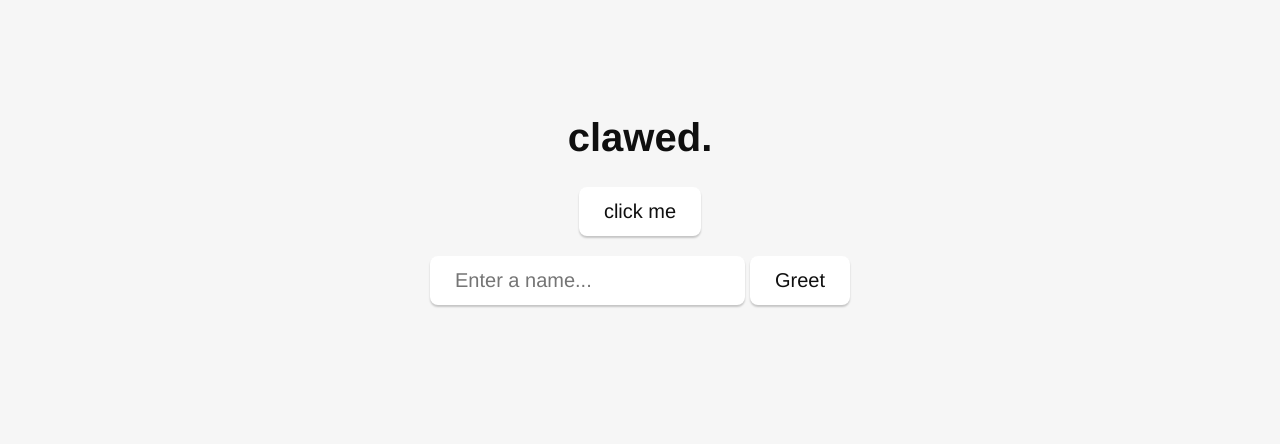
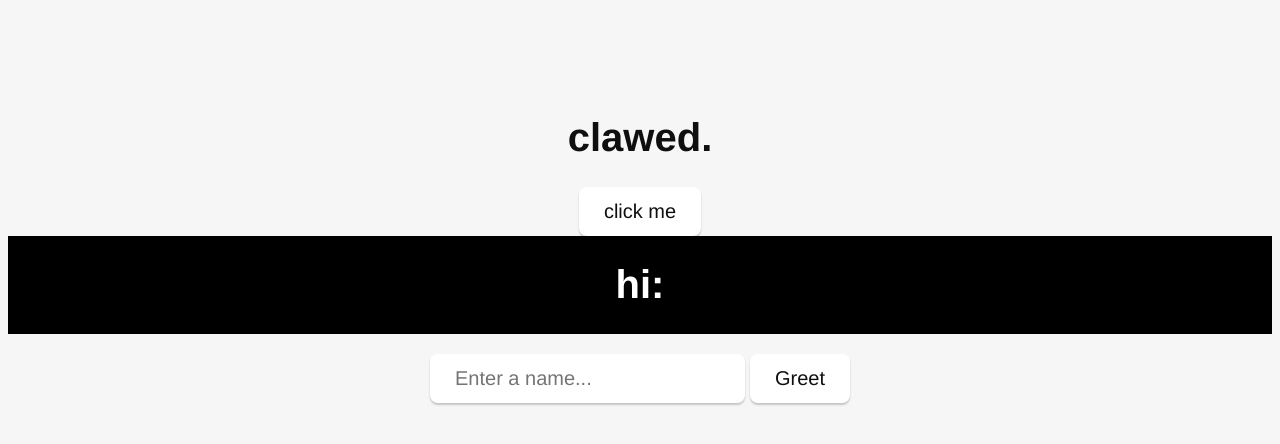
Before and after one commit to l-snq/clawed, a React (Vite) app: page / in a window 1280 px wide. Shown: the top 444 px of the page. Built offline with nearby package versions, Linux system fonts and the light colour scheme.

Commit message:
trying to develop the front end for this hot garbo

```diff
--- a/src/App.css
+++ b/src/App.css
@@ -112,3 +112,12 @@ button {
     background-color: #0f0f0f69;
   }
 }
+
+#scrapeList {
+	display: flex;
+	justify-content: center;
+	align-items: center;
+	flex-direction: column;
+	background-color: black;
+	color: white;
+}
--- a/src/App.tsx
+++ b/src/App.tsx
@@ -17,6 +17,7 @@ function App() {
 	}
 
 	console.log(scrape);
+	const scrapedItems = [scrape];
 
   return (
     <main className="container">
@@ -27,6 +28,14 @@ function App() {
 					setScrape(scrape)
 					scrapeReq();
 				}}> click me</button>
+				<div id="scrapeList">
+					{scrapedItems.map(data => (
+						<div id="scrapeItem">
+							<h1>hi:</h1>
+							{data}
+						</div>
+					))}
+				</div>
 				<p>
 					{scrape}
 				</p>
```
Also changed, not shown: 1 other file (tests, documents, lock files or other folders).
